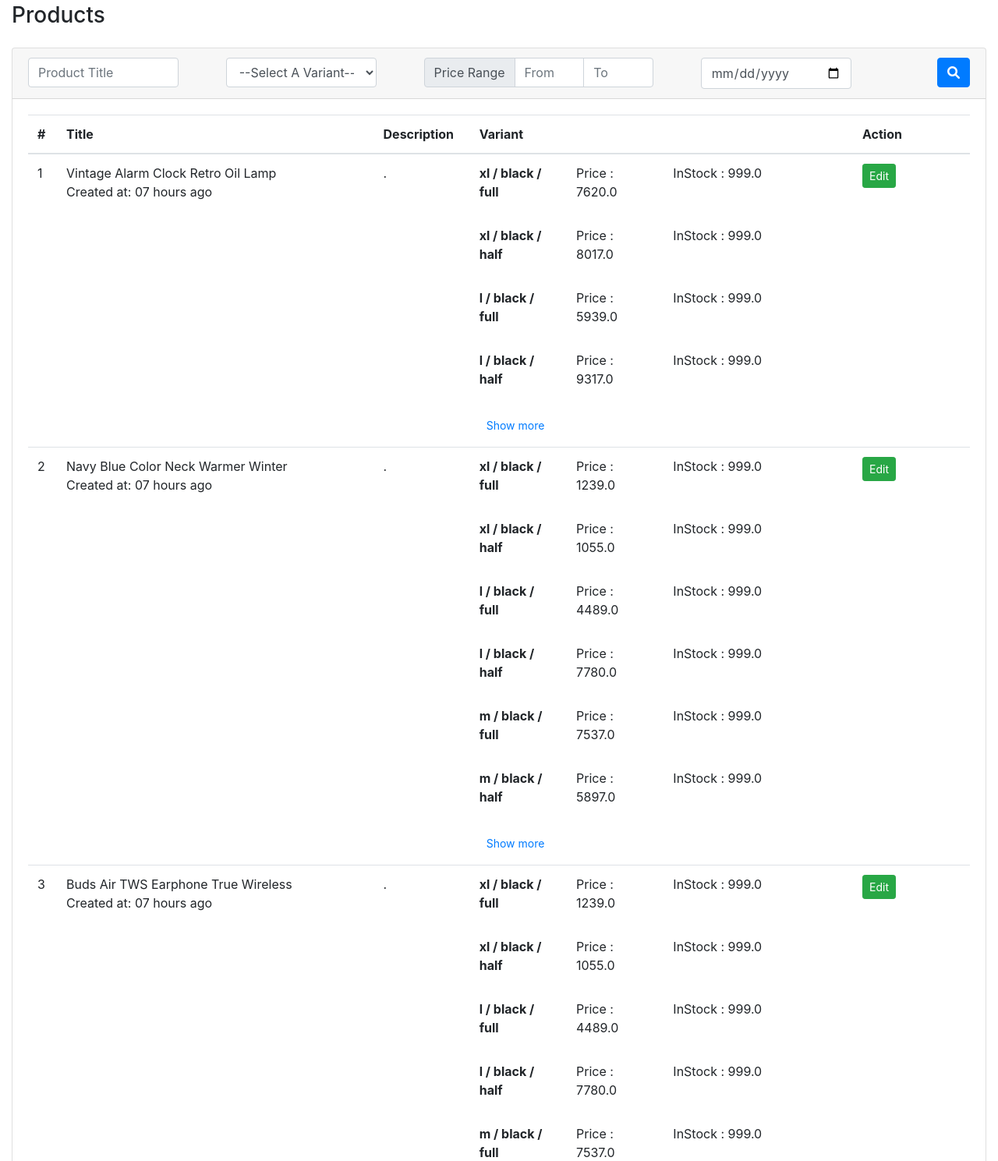
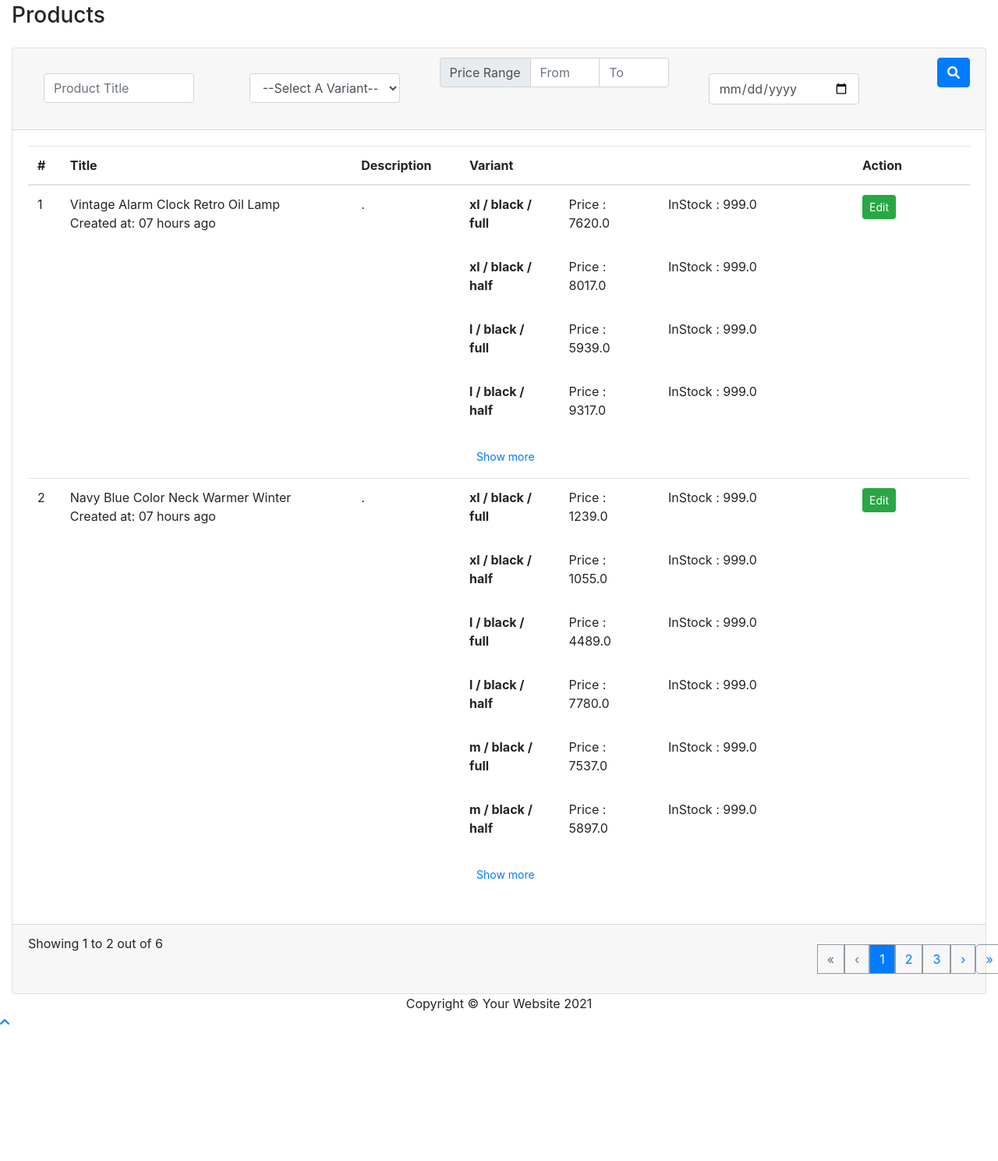
Before and after one commit to br25/mediusware_coding_test, a Django app: page /product/list/ in a window 1280 px wide. Shown: the part 652-2141 px from the top of the page at 78% size. After the commit the page ends 1966 px from the top, so only its background shows below. Run offline with Django 3.2, Linux system fonts and the light colour scheme; data comes from the database, SQL or seed files in the repository; style sheets or scripts are compiled from the project's sources; some libraries are stand-ins or nearby versions.

Commit message:
create paginations

```diff
--- a/src/product/templates/products/list.html
+++ b/src/product/templates/products/list.html
@@ -5,6 +5,53 @@
 {% block title %} Product List {% endblock %}
 
 {% block content %}
+<style>
+    .col-md-2 {
+        text-align: center;
+        margin: 20px;
+    }
+
+    .pagination {
+        padding: 0;
+        margin: 0;
+    }
+
+    .pagination li {
+        display: inline;
+        margin: 0;
+        padding: 0;
+    }
+
+    .pagination li a,
+    .pagination li span {
+        color: #007bff;
+        border: 1px solid #8f98a1;
+        padding: 8px 12px;
+        text-decoration: none;
+    }
+
+    .pagination li.disabled span {
+        color: #6c757d;
+        pointer-events: none;
+    }
+
+    .pagination li.current span {
+        background-color: #007bff;
+        color: #fff;
+    }
+
+    /* Optional: Add hover effect for links */
+    .pagination li a:hover {
+        background-color: #007bff;
+        color: #fff;
+    }
+
+    /* Optional: Add border radius for better appearance */
+    .pagination li:first-child a,
+    .pagination li:last-child a {
+        border-radius: 5px;
+    }
+</style>
 
     <div class="d-sm-flex align-items-center justify-content-between mb-4">
         <h1 class="h3 mb-0 text-gray-800">Products</h1>
@@ -94,10 +141,34 @@
         <div class="card-footer">
             <div class="row justify-content-between">
                 <div class="col-md-6">
-                    <p>Showing 1 to 10 out of 100</p>
+                    <p>Showing {{ page_obj.start_index }} to {{ page_obj.end_index }} out of {{ page_obj.paginator.count }}</p>
                 </div>
                 <div class="col-md-2">
+                    <ul class="pagination">
+                        {% if page_obj.has_previous %}
+                            <li><a href="?page=1">&laquo;</a></li>
+                            <li><a href="?page={{ page_obj.previous_page_number }}">&lsaquo;</a></li>
+                        {% else %}
+                            <li class="disabled"><span>&laquo;</span></li>
+                            <li class="disabled"><span>&lsaquo;</span></li>
+                        {% endif %}
 
+                        {% for i in page_obj.paginator.page_range %}
+                            {% if page_obj.number == i %}
+                                <li class="current"><span>{{ i }}</span></li>
+                            {% else %}
+                                <li><a href="?page={{ i }}">{{ i }}</a></li>
+                            {% endif %}
+                        {% endfor %}
+
+                        {% if page_obj.has_next %}
+                            <li><a href="?page={{ page_obj.next_page_number }}">&rsaquo;</a></li>
+                            <li><a href="?page={{ page_obj.paginator.num_pages }}">&raquo;</a></li>
+                        {% else %}
+                            <li class="disabled"><span>&rsaquo;</span></li>
+                            <li class="disabled"><span>&raquo;</span></li>
+                        {% endif %}
+                    </ul>
                 </div>
             </div>
         </div>
--- a/src/product/views/product.py
+++ b/src/product/views/product.py
@@ -2,6 +2,8 @@ from django.views import generic
 from django.views.generic import ListView
 from django.db.models import F, Value
 from django.db.models.functions import Concat
+from django.core.paginator import Paginator
+
 
 from product.models import Variant, Product, ProductVariant, ProductVariantPrice
 
@@ -15,12 +17,11 @@ class CreateProductView(generic.TemplateView):
         context['variants'] = list(variants.all())
         return context
 
-
 class ListProductView(ListView):
     model = Product
     template_name = 'products/list.html'
     context_object_name = 'products'
-    paginate_by = 10
+    paginate_by = 2
 
     def get_context_data(self, **kwargs):
         context = super().get_context_data(**kwargs)
```
